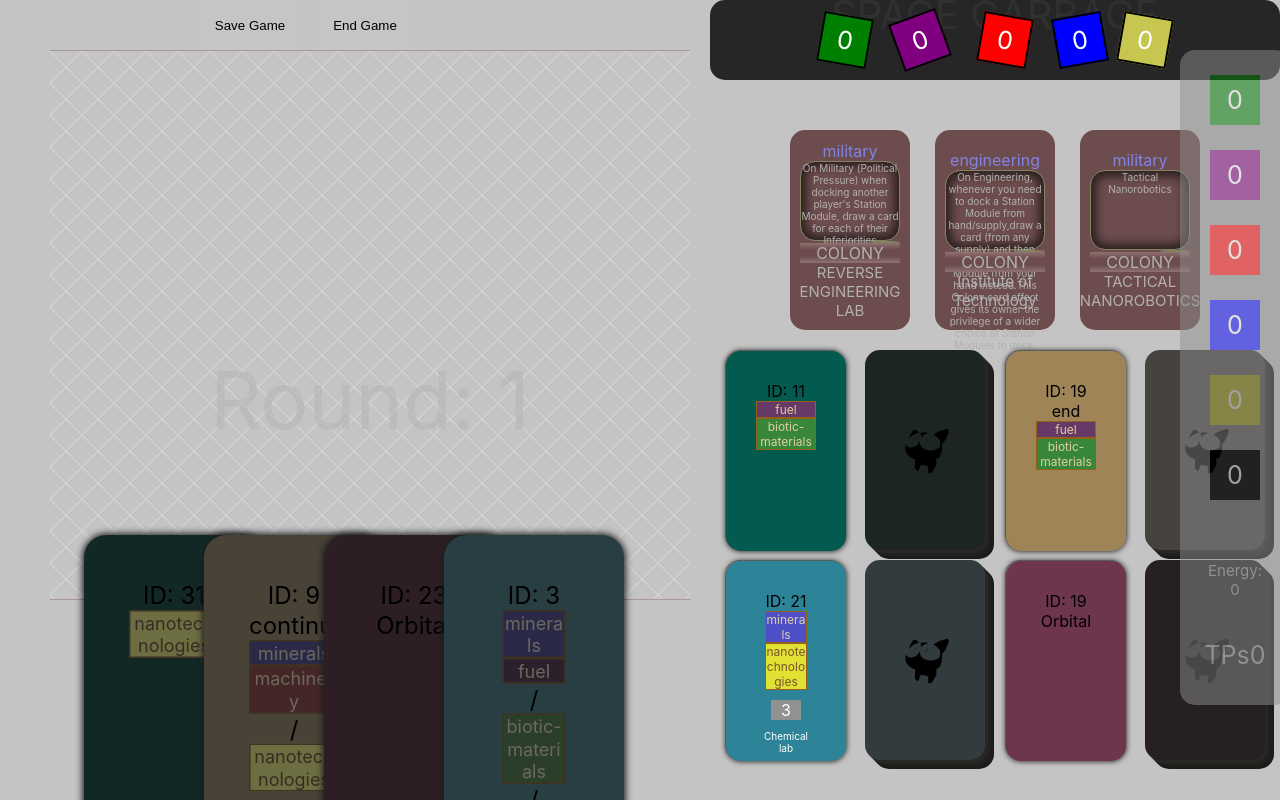
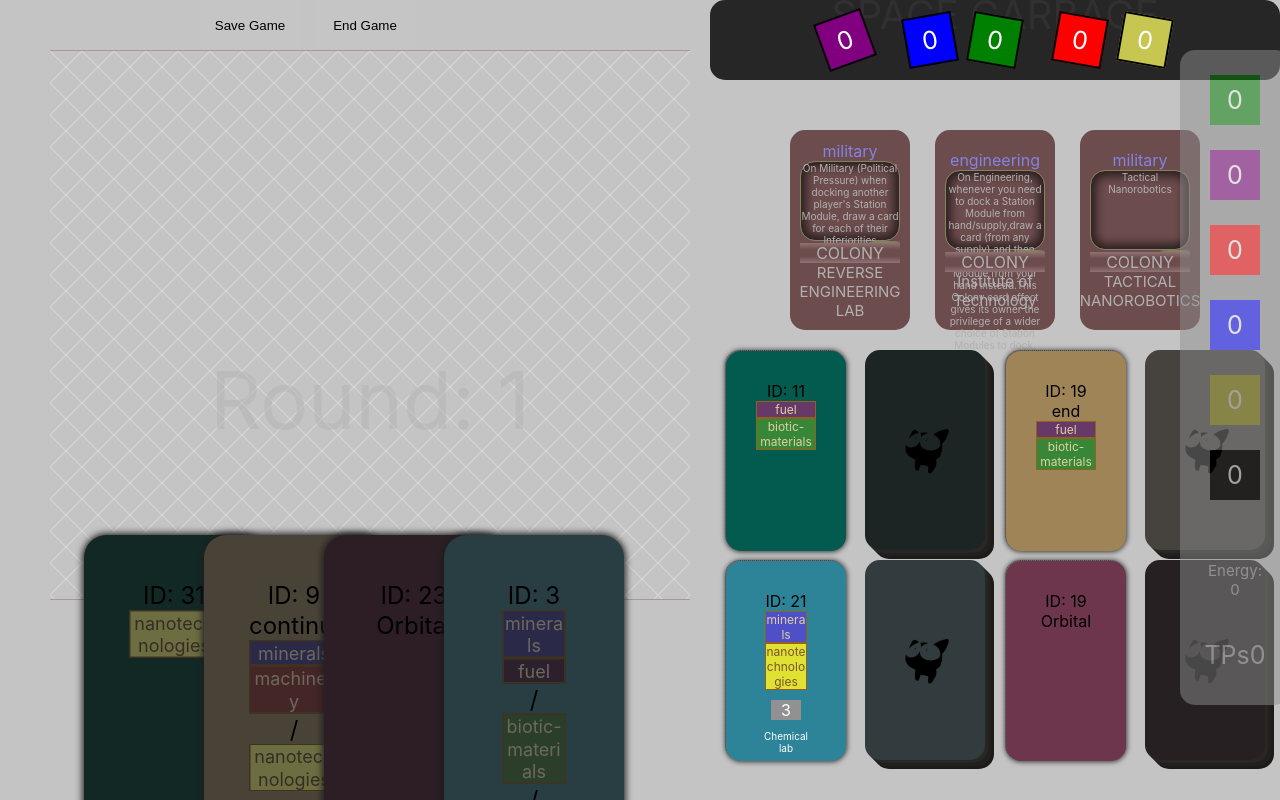
Before and after one commit to Igmat/SpaceExpatriateReact, a React (Create React App) app: page /game in a window 1280 px wide. Built offline with nearby package versions, Linux system fonts and the light colour scheme.

Commit message:
refactor: change to mapping

```diff
--- a/src/Board/ResourcesDeck/index.tsx
+++ b/src/Board/ResourcesDeck/index.tsx
@@ -3,6 +3,7 @@ import { RoundManager } from "../../Rules/RoundManager";
 import { ActionManager } from "../../Rules/ActionManager";
 import { observer } from "mobx-react-lite";
 import { ResourcesModel } from "../../Rules/ResourcesModel";
+import { BasicResources } from "../../Rules/card-types";
 
 interface ResourcesDeckProps {
   round: RoundManager;
@@ -16,24 +17,12 @@ export const ResourcesDeck = observer((props: ResourcesDeckProps) => {
     <div className={styles.container}>
 
       <div className={styles.garbage}>
-
-       <div className={styles.biotic}>
-            {props.resources.garbageResources["biotic materials"]}
+        {BasicResources.map((resource, id) => (
+          <div key={id} className={`${resource === "biotic materials" ? styles.biotic : styles[resource]}`}>
+            {props.resources.garbageResources[resource]}
           </div>
-          <div className={styles.fuel}>
-            {props.resources.garbageResources.fuel}
-          </div>
-          <div className={styles.machinery}>
-            {props.resources.garbageResources.machinery}
-          </div>
-          <div className={styles.minerals}>
-            {props.resources.garbageResources.minerals}
-          </div>
-          <div className={styles.nanotechnologies}>
-            {props.resources.garbageResources.nanotechnologies}
-          </div>
+        ))}
       </div>
-
     </div>
   );
 });
```
